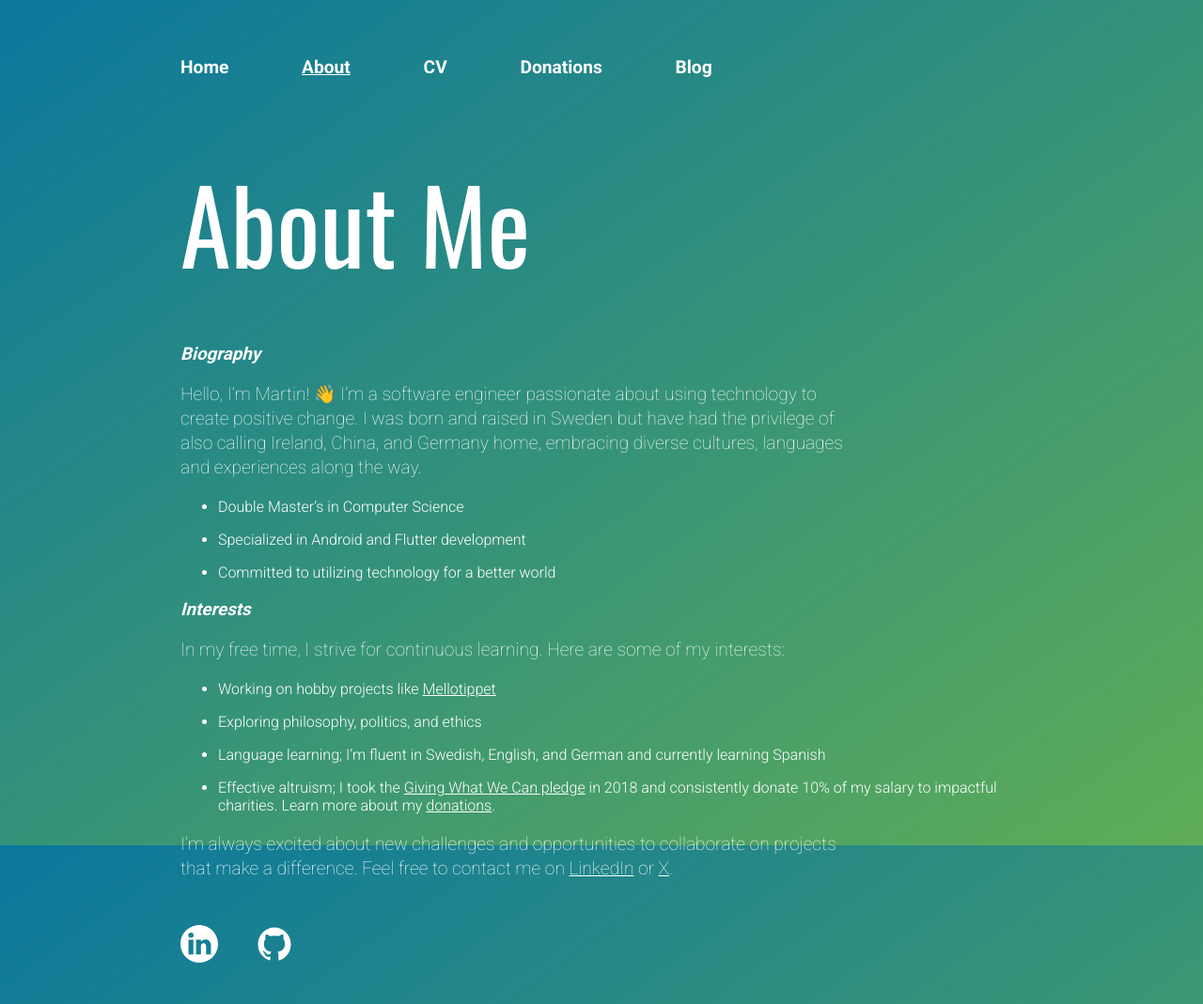
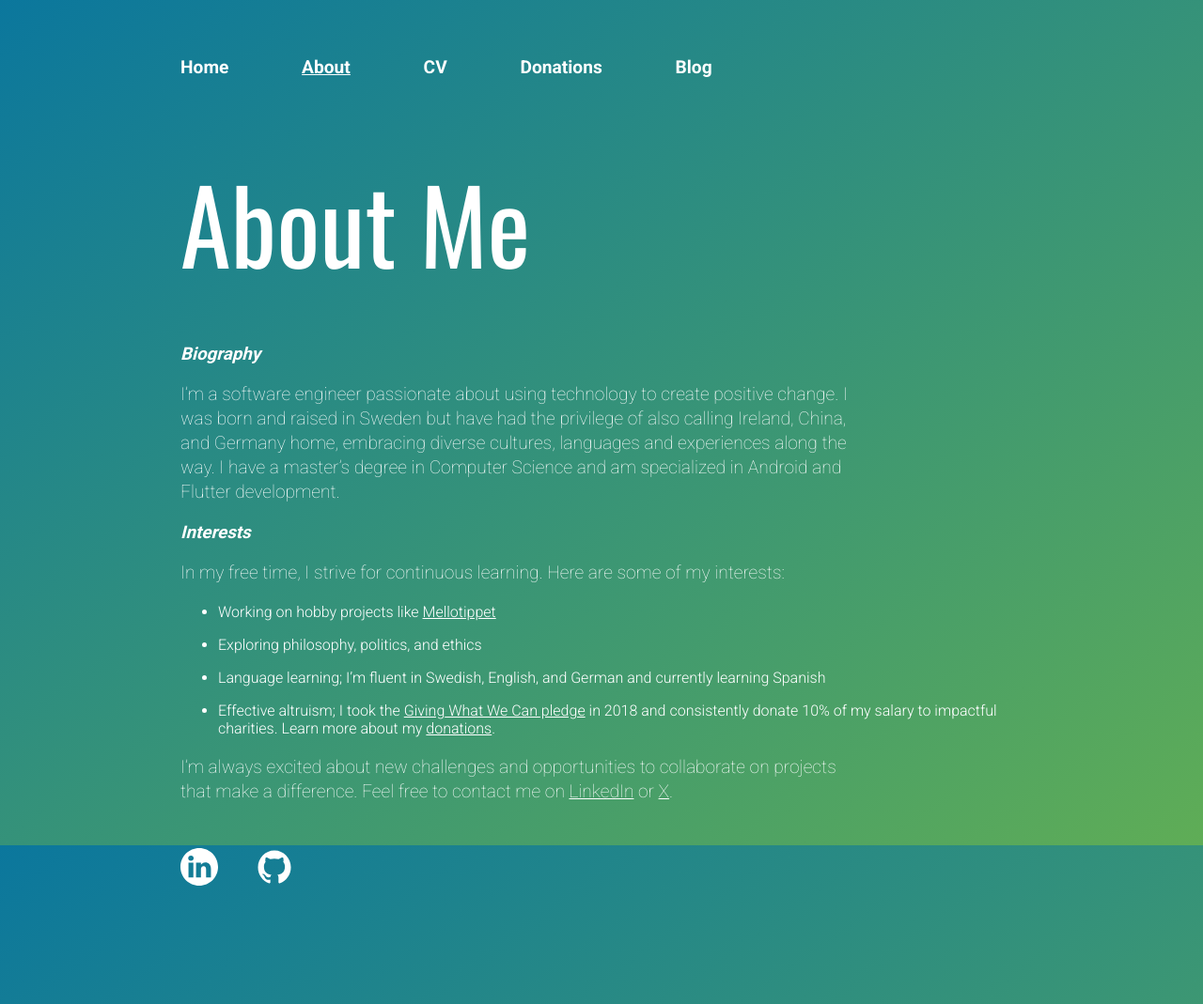
Before and after one commit to molundb/molundb.github.io, a Jekyll site: the page built from about/index.md, in a window 1280 px wide. Shown: the whole page at 94% size. Built offline with Jekyll 4.4.1, drawn with Linux system fonts in a browser that asks for light colours; nearby versions of some CDN libraries.

Commit message:
update about me text

```diff
--- a/about/index.md
+++ b/about/index.md
@@ -7,14 +7,11 @@ title: About
 
 ### _Biography_
 
-Hello, I'm Martin! 👋 I'm a software engineer passionate about using technology
-to create positive change. I was born and raised in Sweden but have had the
-privilege of also calling Ireland, China, and Germany home, embracing diverse
-cultures, languages and experiences along the way.
-
-- Double Master's in Computer Science
-- Specialized in Android and Flutter development
-- Committed to utilizing technology for a better world
+I'm a software engineer passionate about using technology to create positive
+change. I was born and raised in Sweden but have had the privilege of also
+calling Ireland, China, and Germany home, embracing diverse cultures, languages
+and experiences along the way. I have a master's degree in Computer Science and
+am specialized in Android and Flutter development.
 
 ### _Interests_
 
```
